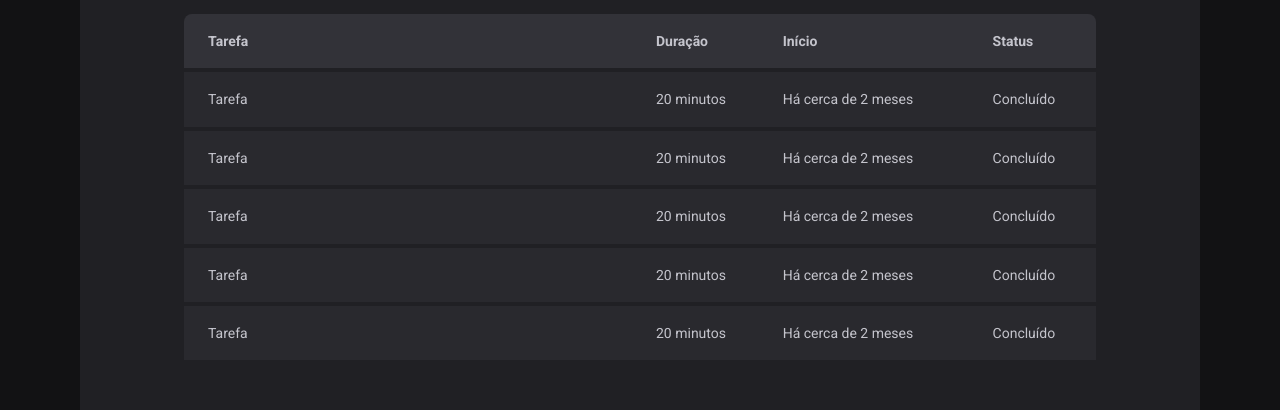
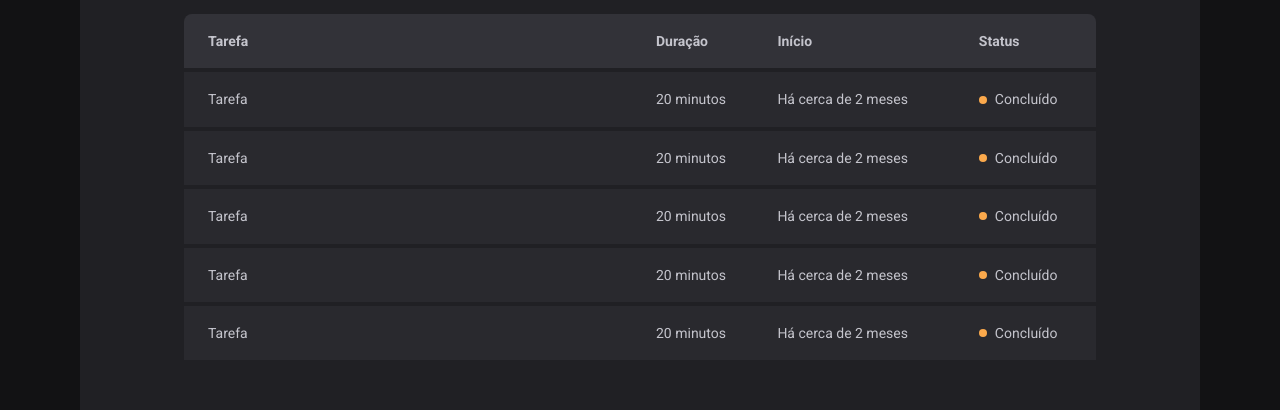
Before and after one commit to yujiarima17/pomodoro_react, a React (Vite) app: page /history in a window 1280 px wide. Shown: the part 278-688 px from the top of the page. Built offline with nearby package versions, Linux system fonts and the light colour scheme.

Commit message:
status logic done

```diff
--- a/src/pages/History/index.tsx
+++ b/src/pages/History/index.tsx
@@ -1,3 +1,4 @@
+import { Status } from '../Home/styles'
 import { HistoryContainer, HistoryList } from './styles'
 
 export function History() {
@@ -19,31 +20,41 @@ export function History() {
               <td>Tarefa</td>
               <td>20 minutos</td>
               <td>Há cerca de 2 meses</td>
-              <td>Concluído</td>
+              <td>
+                <Status statusColor="yellow">Concluído</Status>
+              </td>
             </tr>
             <tr>
               <td>Tarefa</td>
               <td>20 minutos</td>
               <td>Há cerca de 2 meses</td>
-              <td>Concluído</td>
+              <td>
+                <Status statusColor="yellow">Concluído</Status>
+              </td>
             </tr>
             <tr>
               <td>Tarefa</td>
               <td>20 minutos</td>
               <td>Há cerca de 2 meses</td>
-              <td>Concluído</td>
+              <td>
+                <Status statusColor="yellow">Concluído</Status>
+              </td>
             </tr>
             <tr>
               <td>Tarefa</td>
               <td>20 minutos</td>
               <td>Há cerca de 2 meses</td>
-              <td>Concluído</td>
+              <td>
+                <Status statusColor="yellow">Concluído</Status>
+              </td>
             </tr>
             <tr>
               <td>Tarefa</td>
               <td>20 minutos</td>
               <td>Há cerca de 2 meses</td>
-              <td>Concluído</td>
+              <td>
+                <Status statusColor="yellow">Concluído</Status>
+              </td>
             </tr>
           </tbody>
         </table>
--- a/src/pages/Home/styles.ts
+++ b/src/pages/Home/styles.ts
@@ -11,6 +11,29 @@ export const HomeContainer = styled.main`
     flex-direction: column;
     align-items: center;
     gap: 3rem;
+  }
+`
+const STATUS_COLOR = {
+  yellow: 'yellow-500',
+  green: 'green-500',
+  red: 'red-500',
+} as const
+interface StatusProps {
+  statusColor: keyof typeof STATUS_COLOR
+}
+export const Status = styled.span<StatusProps>`
+  display: flex;
+  gap: 0.5rem;
+  align-items: center;
+  /* pseudo elemento para adicionar conteúdo extra a elementos HTML, antes no caso */
+  &::before {
+    content: '';
+    width: 0.5rem;
+    height: 0.5rem;
+    border-radius: 9999px;
+    background: ${(props) => props.theme[STATUS_COLOR[props.statusColor]]};
+  }
+  &::after {
   }
 `
 export const CountDownContainer = styled.div`
```
